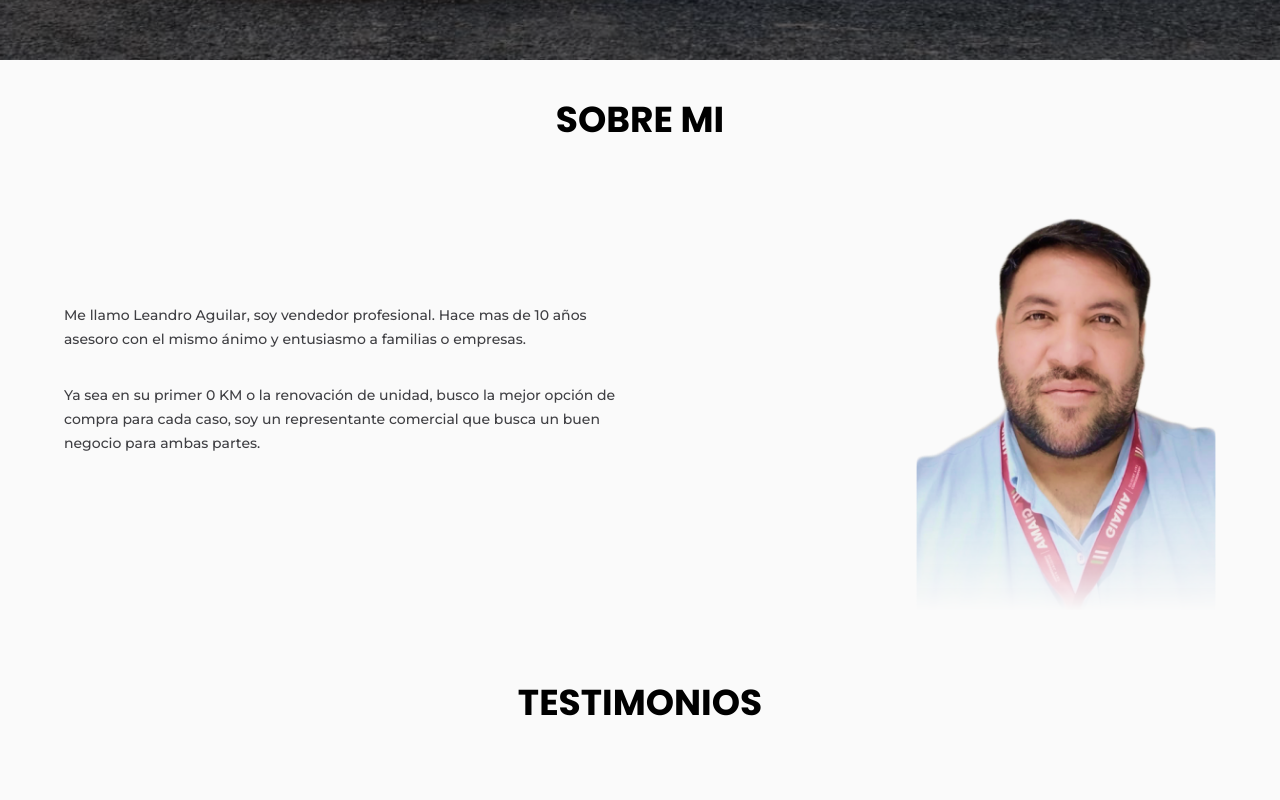
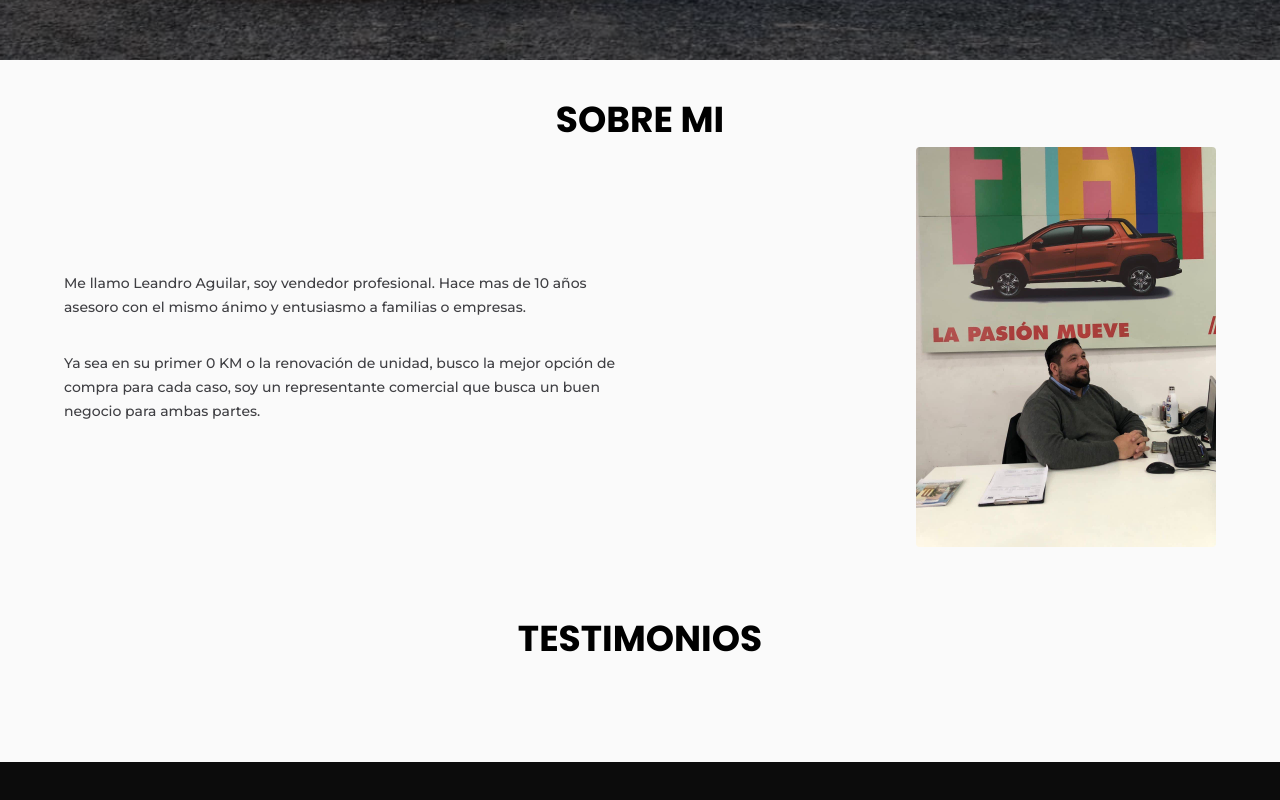
Before and after one commit to lautaroAguilar/LeandroAguilar, a Next.js app: page / in a window 1280 px wide. Shown: the part 740-1540 px from the top of the page. Built offline with nearby package versions, Linux system fonts and the light colour scheme; no server answers; the database is empty.

Commit message:
add new leandro image

```diff
--- a/src/app/page.js
+++ b/src/app/page.js
@@ -4,7 +4,7 @@ import background from "../../public/Fastback.jpg";
 import backgroundMobile from "../../public/fastback.jpeg";
 import Landing from "../components/containers/Landing/Landing";
 import Review from "@/components/containers/Review/Review";
-import leandro from "../../public/leandro1.png";
+import leandro from "../../public/leandro_desk.jpg";
 import Image from "next/image";
 import { fontTitle } from "./font";
 import { useAppContext } from "@/context/AppContext";
--- a/src/app/page.module.css
+++ b/src/app/page.module.css
@@ -38,7 +38,8 @@
   width: 100%;
   max-width: 300px;
   height: auto;
-  mask-image: linear-gradient(#000 70%, transparent);
+  border-radius: 4px;
+  /* mask-image: linear-gradient(#000 70%, transparent); */
 }
 /* Enable hover only on non-touch devices */
 @media (hover: hover) and (pointer: fine) {
```
Also changed, not shown: public/leandro_desk.jpg (added).
